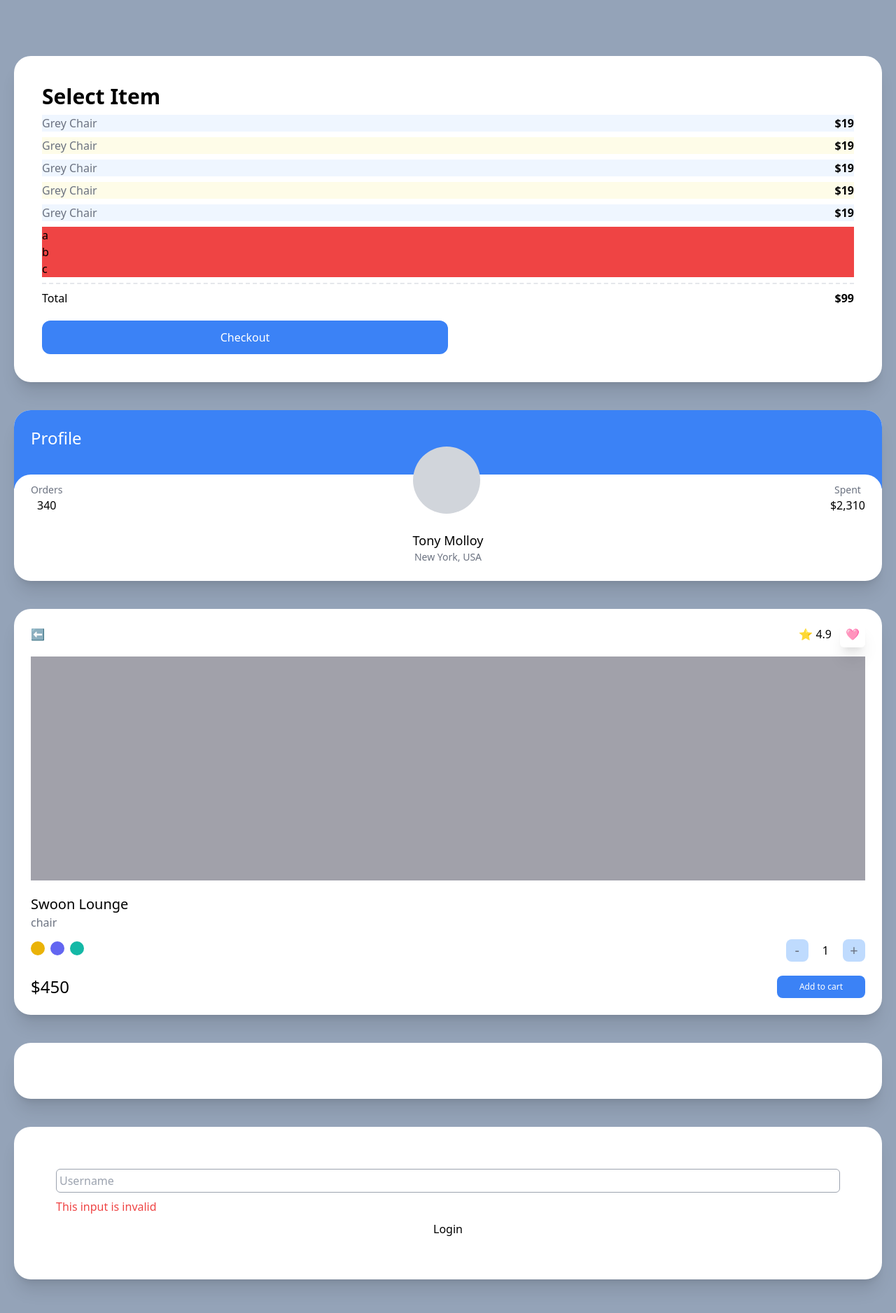
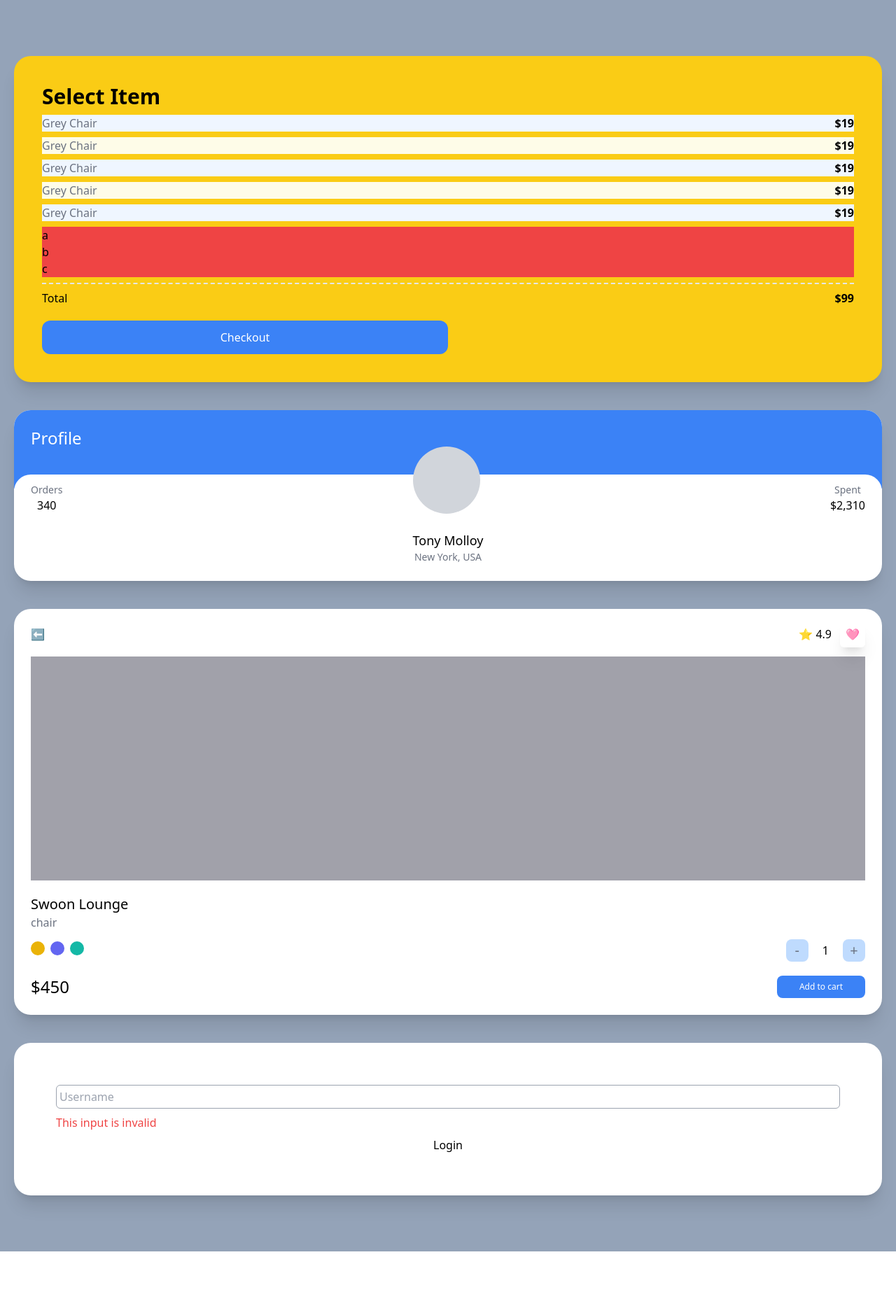
Before and after one commit to yn130/carrot-market, a Next.js app: page / in a window 1280 px wide. Shown: the top 1876 px of the page at 70% size. After the commit the page ends 1788 px from the top, so only its background shows below. Built offline with nearby package versions, Linux system fonts and the light colour scheme.

Commit message:
2.9 Responsive Modifiers

```diff
--- a/pages/index.tsx
+++ b/pages/index.tsx
@@ -1,7 +1,8 @@
 export default function Home() {
   return (
     <div className="bg-slate-400 py-20 px-5 grid gap-10 min-h-screen">
-      <div className="bg-white p-10 rounded-3xl shadow-xl">
+      {/* Select Item */}
+      <div className="bg-white sm:hover:bg-red-400 md:bg-teal-400 lg:bg-indigo-400 xl:bg-yellow-400 p-10 rounded-3xl shadow-xl">
         <span className="font-semibold text-3xl">Select Item</span>
         {/* <div className="flex justify-between my-2">
           <span className="text-gray-500">Grey Chair</span>
@@ -39,7 +40,7 @@
           Checkout
         </button>
       </div>
-
+      {/* Profile */}
       <div className="bg-white overflow-hidden rounded-3xl shadow-xl group">
         <div className="bg-blue-500 p-6 pb-14">
           <span className="text-white text-2xl">Profile</span>
@@ -63,7 +64,7 @@
         </div>
 
         </div>
-
+        {/* Stuff  */}
       <div className="bg-white p-6 rounded-3xl shadow-xl">
         <div className="flex mb-5 justify-between items-center">
           <span>⬅</span>
@@ -94,9 +95,6 @@
           </div>
         </div>
       </div>
-
-      <div className="bg-white p-10 rounded-3xl shadow-xl"></div>
-
       {/* modifiers for Forms */}
       <div className="bg-white p-10 rounded-3xl shadow-xl">
         <form className="flex flex-col space-y-2 p-5">
```
